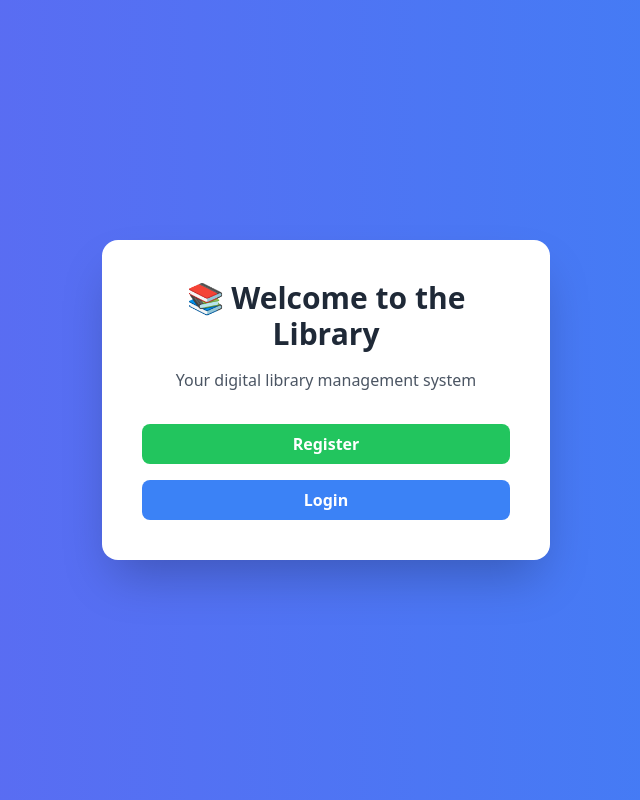
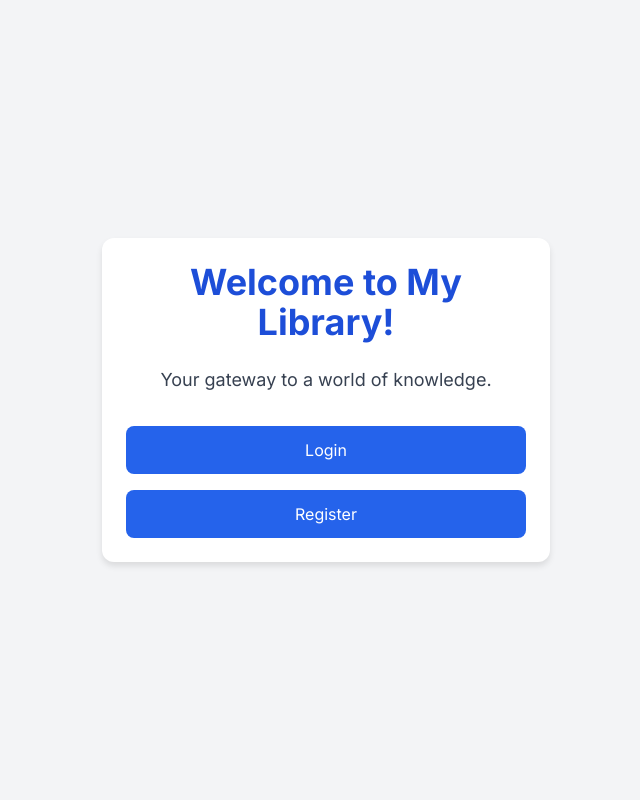
Before and after one commit to ayushvashisth1/library_management, a plain HTML site: page index.html in a window 1280 px wide. Shown: the whole page, without its empty margins (314-954 px from the left). Drawn offline with nearby package versions, Linux system fonts and the light colour scheme.

Commit message:
Update index.html

```diff
--- a/index.html
+++ b/index.html
@@ -1,26 +1,52 @@
 <!DOCTYPE html>
 <html lang="en">
 <head>
-  <meta charset="UTF-8" />
-  <meta name="viewport" content="width=device-width, initial-scale=1.0" />
-  <title>Welcome to Library</title>
-  <script src="https://cdn.tailwindcss.com"></script>
+    <meta charset="UTF-8">
+    <meta name="viewport" content="width=device-width, initial-scale=1.0">
+    <title>Welcome to Library</title>
+    <script src="https://cdn.tailwindcss.com"></script>
+    <link href="https://fonts.googleapis.com/css2?family=Inter:wght@400;500;600;700&display=swap" rel="stylesheet">
+    <style>
+        body {
+            font-family: 'Inter', sans-serif;
+            background-color: #f3f4f6;
+            color: #333;
+        }
+        .container {
+            max-width: 1200px;
+            margin: 0 auto;
+            padding: 1rem;
+        }
+        .card {
+            background-color: white;
+            border-radius: 0.75rem;
+            box-shadow: 0 4px 6px rgba(0, 0, 0, 0.1);
+            padding: 1.5rem;
+        }
+        .btn-primary {
+            background-color: #2563eb;
+            color: white;
+            padding: 0.75rem 1.5rem;
+            border-radius: 0.5rem;
+            transition: background-color 0.2s ease-in-out;
+            cursor: pointer;
+        }
+        .btn-primary:hover {
+            background-color: #1d4ed8;
+        }
+    </style>
 </head>
-<body class="bg-gradient-to-r from-indigo-500 to-blue-500 min-h-screen flex items-center justify-center">
+<body class="min-h-screen flex flex-col items-center justify-center py-8">
 
-  <div class="bg-white p-10 rounded-2xl shadow-2xl text-center max-w-md w-full">
-    <h1 class="text-3xl font-bold mb-4 text-gray-800">📚 Welcome to the Library</h1>
-    <p class="text-gray-600 mb-8">Your digital library management system</p>
+    <div class="container w-full max-w-md card text-center">
+        <h1 class="text-4xl font-bold text-blue-700 mb-6">Welcome to My Library!</h1>
+        <p class="text-lg text-gray-700 mb-8">Your gateway to a world of knowledge.</p>
 
-    <div class="flex flex-col gap-4">
-      <button onclick="window.location.href='register.html'" class="bg-green-500 hover:bg-green-600 text-white font-semibold py-2 px-4 rounded-lg transition duration-200">
-        Register
-      </button>
-      <button onclick="window.location.href='login.html'" class="bg-blue-500 hover:bg-blue-600 text-white font-semibold py-2 px-4 rounded-lg transition duration-200">
-        Login
-      </button>
+        <div class="flex flex-col space-y-4">
+            <a href="login.html" target="_blank" class="btn-primary w-full text-center">Login</a>
+            <a href="register.html" target="_blank" class="btn-primary w-full text-center">Register</a>
+        </div>
     </div>
-  </div>
 
 </body>
 </html>
```
